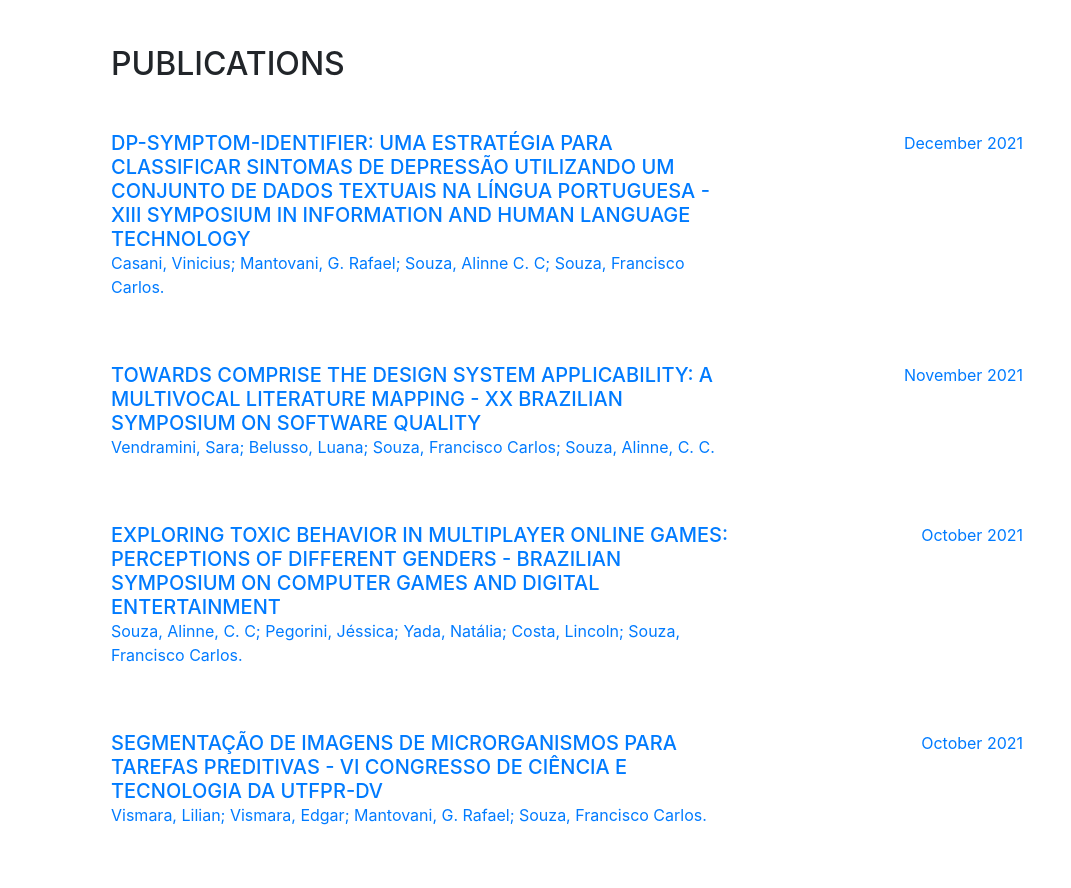
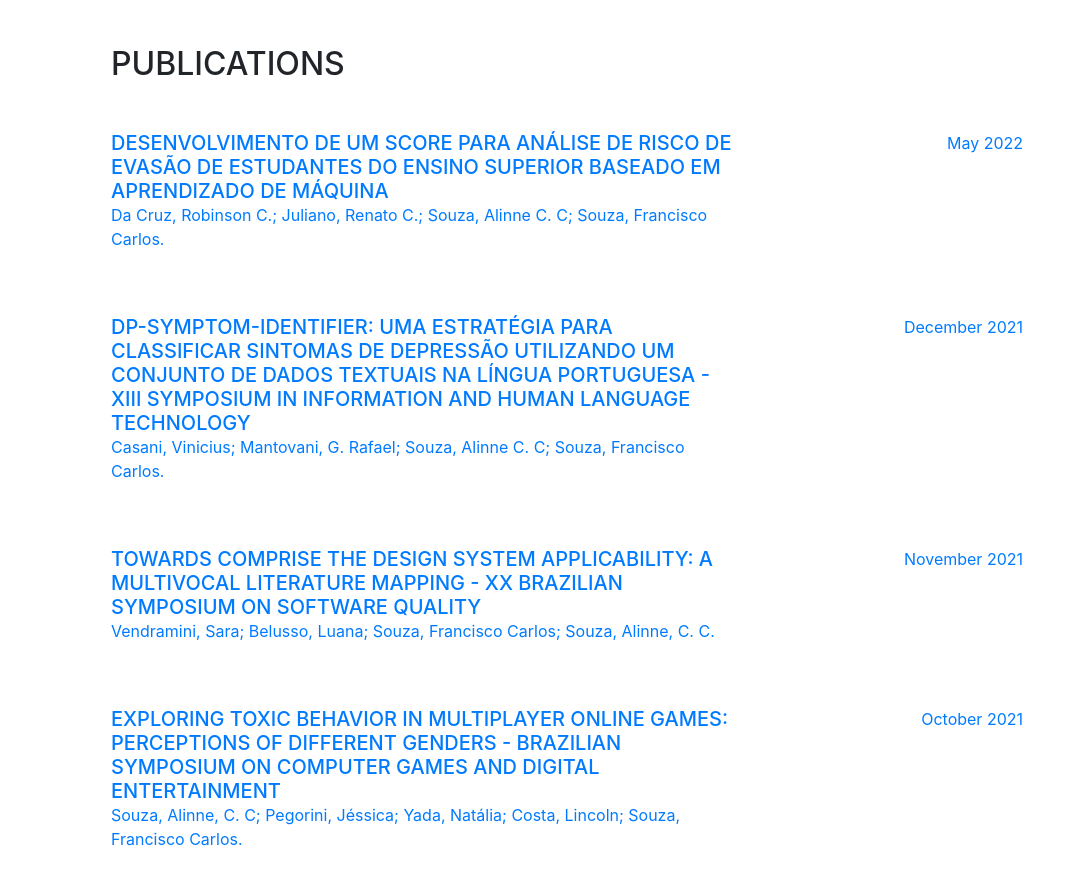
Before and after one commit to fcarlosmonteiro/fcarlosmonteiro.github.io, a website with bundled scripts: page index.html in a window 1280 px wide. Shown: the part 804-1692 px from the top of the page, without its empty margins (209-1280 px from the left). Built offline with nearby package versions, Linux system fonts and the light colour scheme; a web font is replaced by a local one.

Commit message:
add publication

```diff
--- a/index.html
+++ b/index.html
@@ -90,6 +90,17 @@
     <section class="resume-section p-3 p-lg-5 d-flex justify-content-center" id="experience">
       <div class="w-100">
         <h2 class="mb-5">Publications</h2>
+
+        <div class="resume-item d-flex flex-column flex-md-row justify-content-between mb-5">
+          <div class="resume-content">
+            <h5 class="mb-0"><a href="https://www.researchgate.net/publication/360476187_Desenvolvimento_de_um_Score_para_analise_de_risco_de_evasao_de_estudantes_do_Ensino_Superior_baseado_em_Aprendizado_de_Maquina">Desenvolvimento de um Score para análise de risco de evasão de estudantes do Ensino Superior baseado em Aprendizado de Máquina</a></h5>
+            <div class="text-primary mb-3">Da Cruz, Robinson C.; Juliano, Renato C.; Souza, Alinne C. C; Souza, Francisco Carlos. </div>
+            <p></p>
+          </div>
+          <div class="resume-date text-md-right">
+            <span class="text-primary">May 2022</span>
+          </div>
+        </div>
 
         <div class="resume-item d-flex flex-column flex-md-row justify-content-between mb-5">
           <div class="resume-content">
```
